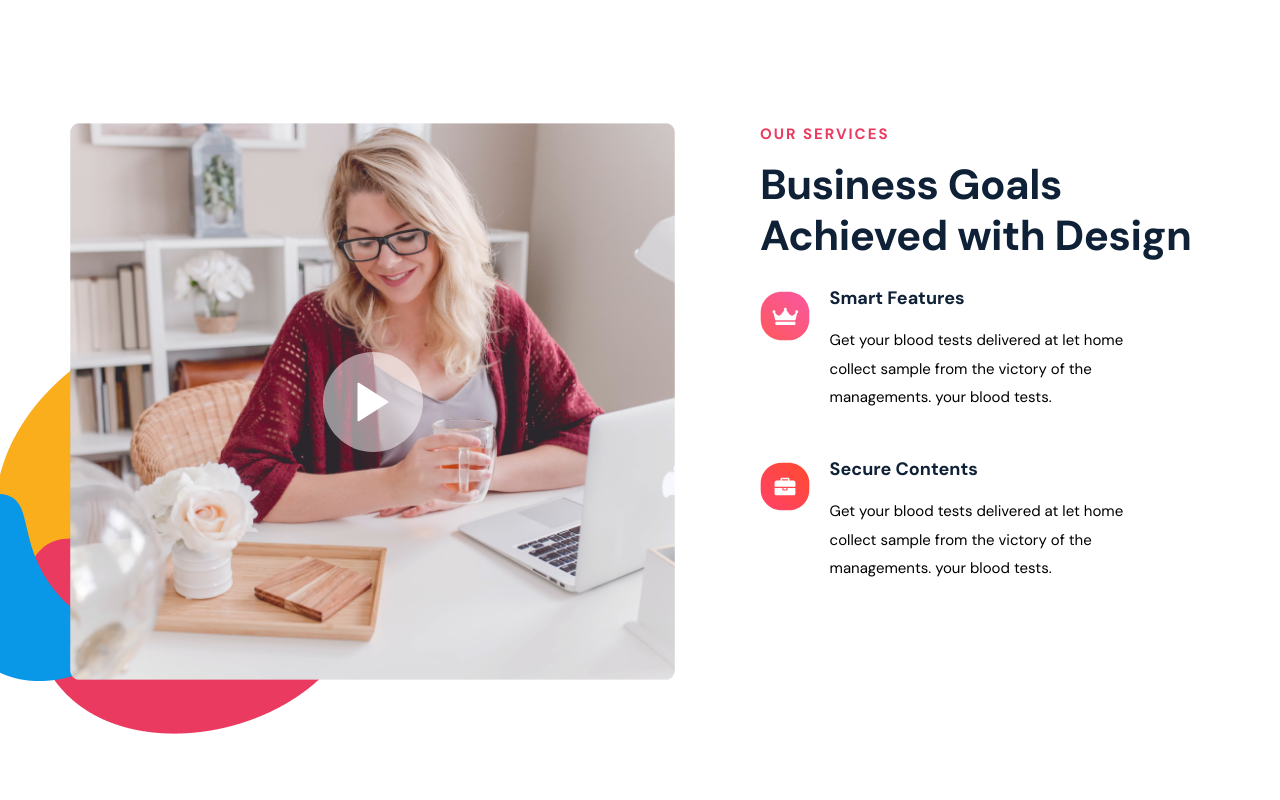
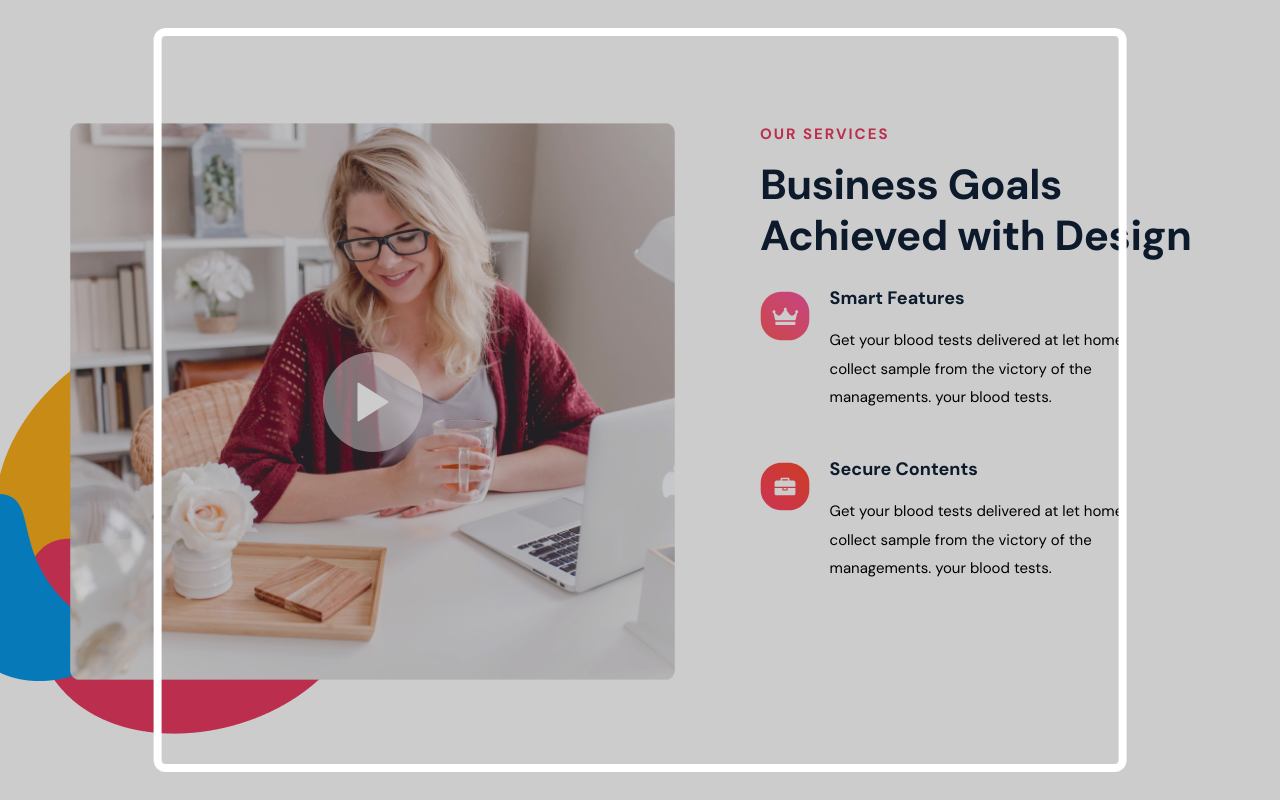
Before and after one commit to khadetou/startup-landingpage-trial, a Next.js app: page / in a window 1280 px wide. Both pictures are taken after a click on the button 372 px from the left and 2076 px from the top of the page. Shown: the part 1675-2475 px from the top of the page. Built offline with nearby package versions, Linux system fonts and the light colour scheme.

Commit message:
react player

```diff
--- a/package.json
+++ b/package.json
@@ -17,6 +17,7 @@
     "react-custom-scrollbars-2": "^4.4.0",
     "react-dom": "17.0.2",
     "react-icons": "^4.3.1",
+    "react-player": "^2.9.0",
     "react-scroll": "^1.8.4",
     "react-stickynode": "^4.0.0"
   },
--- a/src/components/Layout.tsx
+++ b/src/components/Layout.tsx
@@ -4,12 +4,14 @@ import Sticky from 'react-stickynode';
 
 interface LayoutProps {
     children: React.ReactNode;
+    isOpen: boolean;
+    setIsOpen: (isOpen: boolean) => void;
 }
-const Layout: FC<LayoutProps> = ({ children }) => {
+const Layout: FC<LayoutProps> = ({ children, isOpen, setIsOpen }) => {
     const [isSticky, setIsSticky] = useState(false);
 
     const handleStateChange = (status: any) => {
-        console.log(status);
+
         if (status.status === Sticky.STATUS_FIXED) {
             setIsSticky(true);
         } else if (status.status === Sticky.STATUS_ORIGINAL) {
@@ -17,10 +19,9 @@ const Layout: FC<LayoutProps> = ({ children }) => {
         }
     }
 
-    console.log(isSticky);
-
     return (
         <>
+            <div onClick={() => setIsOpen(false)} className={isOpen ? `fixed top-0 right-0 left-0 bottom-0 bg-black/20 z-[2000]` : ""}></div>
             <Sticky innerZ={1001} top={0} onStateChange={handleStateChange}>
                 <Header className={isSticky ? "sticky bg-white" : "unSticky bg-transparent"} />
             </Sticky>
--- a/src/pages/index.tsx
+++ b/src/pages/index.tsx
@@ -4,15 +4,16 @@ import type { NextPage } from 'next'
 import Banner from 'sections/Banner'
 import KeyFeatures from 'sections/key-features'
 import ServiceSection from 'sections/service-section'
-
+import { useState } from 'react';
 
 const Home: NextPage = () => {
+  const [isOpen, setIsOpen] = useState(false);
   return (
-    <Layout>
+    <Layout isOpen={isOpen} setIsOpen={setIsOpen}>
       <SEO title="NextJs Landing Page" />
       <Banner />
       <KeyFeatures />
-      <ServiceSection />
+      <ServiceSection isOpen={isOpen} setIsOpen={setIsOpen} />
     </Layout>
   )
 }
--- a/src/sections/service-section.tsx
+++ b/src/sections/service-section.tsx
@@ -1,4 +1,4 @@
-import { FC } from 'react';
+import { FC, useEffect, useRef, useState } from 'react';
 import ServiceThumb from '/public/assets/service-thumb.png';
 import shapePattern from '/public/assets/shape-pattern1.png';
 import Image from 'next/image';
@@ -6,7 +6,7 @@ import Smart from "/public/assets/services/smart.svg";
 import Secure from '/public/assets/services/secure.svg';
 import { IoIosPlay } from 'react-icons/io';
 import TextFeature from 'components/text-feature';
-
+import ReactPlayer from 'react-player';
 
 
 const data = {
@@ -29,11 +29,27 @@ const data = {
         },
     ],
 };
+interface ServiceSectionProps {
+    isOpen: boolean;
+    setIsOpen: (isOpen: boolean) => void;
+}
+const ServiceSection: FC<ServiceSectionProps> = ({ isOpen, setIsOpen }) => {
 
-const ServiceSection: FC = () => {
+
+    useEffect(() => {
+        if (isOpen) {
+            document.body.style.overflow = "hidden";
+        } else {
+            document.body.style.overflow = "auto";
+        }
+    }, [isOpen]);
+
+    let hidden: string = "";
+    let display: string = "";
+
     return (
         <section
-            className="pb-[90px] sm:pb-[45px] reg:pb-[120px] 3xl:pb-[190px] "
+            className="pb-[90px] sm:pb-[45px] reg:pb-[120px] 3xl:pb-[190px] relative"
         >
             <div className="xs:px-[30px] md:max-w-[780px] lg:max-w-[1020px] reg:max-w-[1200px] flex justify-between box-border m-0 min-w-0 w-full mx-auto max-w-full px-5">
                 <div
@@ -41,6 +57,7 @@ const ServiceSection: FC = () => {
                 >
                     <Image src={ServiceThumb} alt="Thumbnail" />
                     <button
+                        onClick={() => setIsOpen(true)}
                         className="z-10 absolute left-2/4 top-2/4 -translate-x-1/2 -translate-y-1/2 w-[60px] sm:w-20 lg:w-[100px] h-[60px] sm:h-20 lg:h-[100px] p-0 bg-transparent before:absolute before:left-1/2 before:top-1/2 before:-translate-x-1/2 before:-translate-y-1/2 before:block before:w-[60px] before:sm:w-[80px] before:lg:w-[100px]  before:h-[60px] before:sm:h-[80px] before:lg:h-[100px] before:bg-secondary before:rounded-full before:animate-pulsePlay before:opacity-50"
                     >
                         <span
@@ -54,6 +71,7 @@ const ServiceSection: FC = () => {
                     >
                         <Image src={shapePattern} alt="shape" />
                     </div>
+
                 </div>
 
                 <div
@@ -88,6 +106,19 @@ const ServiceSection: FC = () => {
                     </div>
                 </div>
             </div>
+
+            <div className={isOpen ? "fixed h-[93%] w-[76%] left-1/2 top-1/2  -translate-x-2/4 -translate-y-1/2 z-[5000]  opacity-100  transition-all ease-in-out duration-1000" : " fixed translate-y-[0%] left-1/2 -translate-x-1/2 z-[5000] opacity-0 transition-all ease-in-out duration-1000 "}>
+                <ReactPlayer
+                    width="100%"
+                    height="100%"
+                    playing={isOpen}
+                    controls
+                    className={"absolute top-0 left-0 border-8 border-white z-[5000] opacity-100 rounded-xl transition-all"}
+                    url={'https://youtu.be/2IOl1htRC5A'}
+                />
+
+            </div>
+
         </section>
     )
 }
--- a/src/styles/globals.css
+++ b/src/styles/globals.css
@@ -2,6 +2,7 @@
 body {
   @apply font-body m-0 box-border min-w-0;
 }
+
 .nav {
   a {
     @apply font-medium text-[1rem] px-6 leading-[1.2] transition-all duration-[0.15s] cursor-pointer;
```
Also changed, not shown: 1 other file (tests, documents, lock files or other folders).
